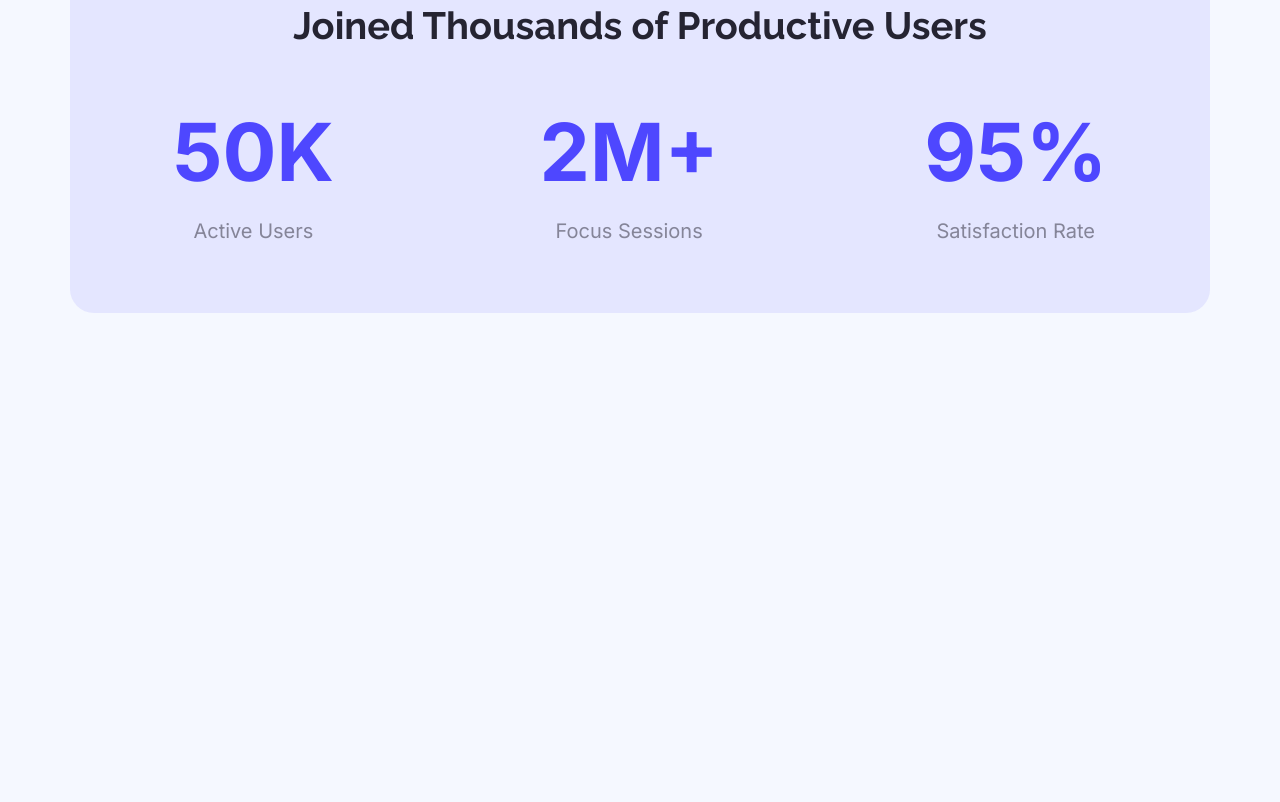
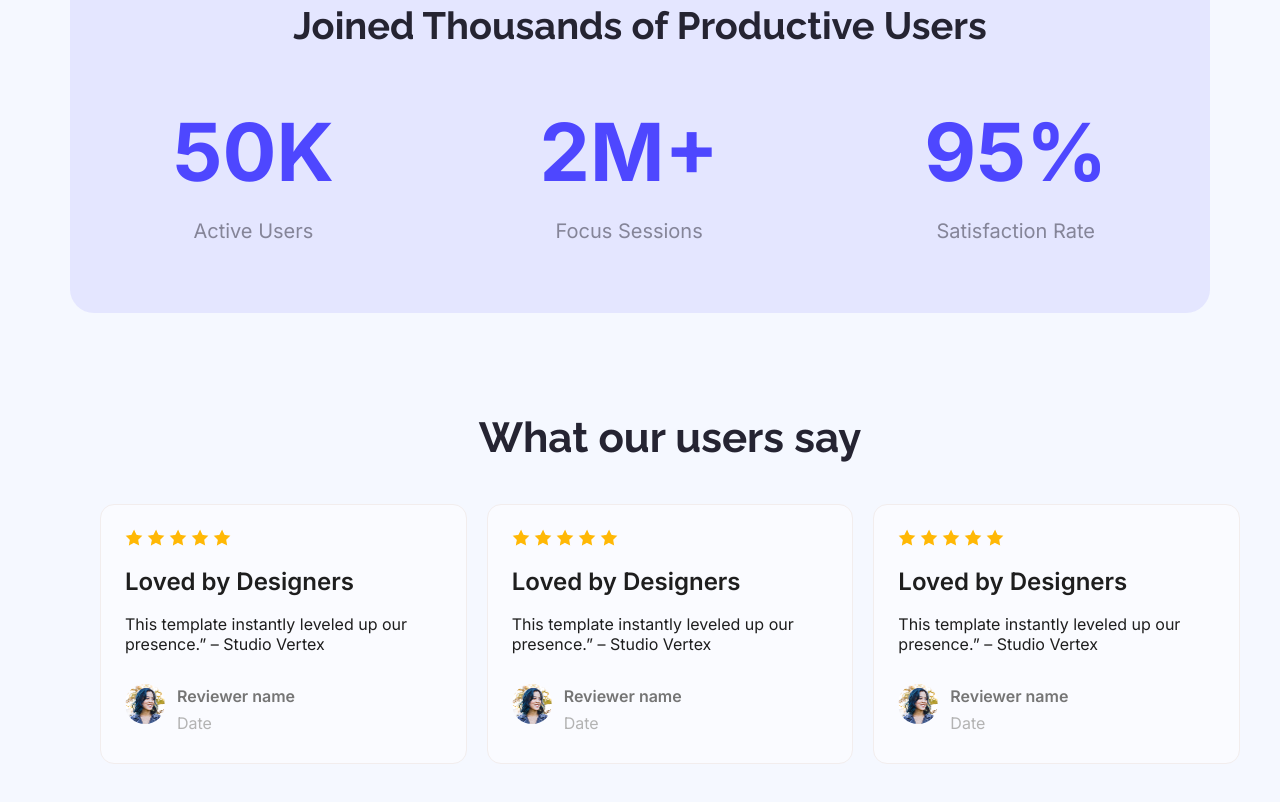
Before and after one commit to Israt-Jahan-Asma/assign-1, a plain HTML site: page index.html in a window 1280 px wide. Shown: the part 1334-2136 px from the top of the page. Before the commit the page ends 1747 px from the top, so only its background shows below. Drawn offline with Linux system fonts and the light colour scheme.

Commit message:
user section done

```diff
--- a/index.html
+++ b/index.html
@@ -57,6 +57,73 @@
         </div>
     </div>
 </div>
+<!-- Users’ Feedback Section -->
+<div class="user">
+    <h3> What our users say</h3>
+    <div class="feedback-card">
+        <div class="feedback-card-1">
+            <div class="rating-img">
+
+                <img src="Assets/icon-star.png" alt="rating">
+                <img src="Assets/icon-star.png" alt="rating">
+                <img src="Assets/icon-star.png" alt="rating">
+                <img src="Assets/icon-star.png" alt="rating">
+                <img src="Assets/icon-star.png" alt="rating">
+            </div>
+            <h4> Loved by Designers</h4>
+            <p>This template instantly leveled up our presence.” – Studio Vertex</p>
+            <div class="author">
+                <img src="Assets/avatar.png" alt="author-img">
+                <div class="author-title">
+                    <h5>Reviewer name </h5>
+                    <p> Date</p>
+                </div>
+            </div>
+        </div>
+        <div class="feedback-card-1">
+            <div class="rating-img">
+
+                <img src="Assets/icon-star.png" alt="rating">
+                <img src="Assets/icon-star.png" alt="rating">
+                <img src="Assets/icon-star.png" alt="rating">
+                <img src="Assets/icon-star.png" alt="rating">
+                <img src="Assets/icon-star.png" alt="rating">
+            </div>
+            <h4> Loved by Designers</h4>
+            <p>This template instantly leveled up our presence.” – Studio Vertex</p>
+            <div class="author">
+                <img src="Assets/avatar.png" alt="author-img">
+                <div class="author-title">
+                    <h5>Reviewer name </h5>
+                    <p> Date</p>
+                </div>
+            </div>
+        </div>
+        <div class="feedback-card-1">
+            <div class="rating-img">
+
+                <img src="Assets/icon-star.png" alt="rating">
+                <img src="Assets/icon-star.png" alt="rating">
+                <img src="Assets/icon-star.png" alt="rating">
+                <img src="Assets/icon-star.png" alt="rating">
+                <img src="Assets/icon-star.png" alt="rating">
+            </div>
+            <h4> Loved by Designers</h4>
+            <p>This template instantly leveled up our presence.” – Studio Vertex</p>
+            <div class="author">
+                <img src="Assets/avatar.png" alt="author-img">
+                <div class="author-title">
+                    <h5>Reviewer name </h5>
+                    <p> Date</p>
+                </div>
+            </div>
+        </div>
+    </div>
+</div>
+
+<!-- Get In Touch Section -->
+
+
 
 </body>
 </html>
--- a/style.css
+++ b/style.css
@@ -144,3 +144,70 @@ padding: 100px 0px;
     color: rgba(37, 36, 50, 0.5);
 
 }
+/*  Users’ Feedback Section */
+.user{
+    width: 1140px;
+    margin: auto;
+    text-align: center;
+    margin: 100px;
+}
+.user h3{
+    font-family: 'raleway';
+    font-size: 42px;
+    color: #252432;
+    font-weight: bold;
+}
+
+.feedback-card{
+    display: flex;
+    gap: 20px;
+    justify-content: space-between;
+    text-align: left;
+
+}
+.feedback-card-1{
+    background: rgba(255, 255, 255, 0.5);
+    padding: 24px;
+    border-radius: 14px;
+    border: 1px solid #F2EDED;
+}
+.feedback-card-1 h4{
+    font-size: 24px;
+    font-family: 'inter';
+    font-weight: 600;
+    line-height: 0px;
+    color: rgba(30, 30, 30, 1);
+}
+.feedback-card-1 p{
+    font-size: 16px;
+    font-family: 'inter';
+    color: rgba(30, 30, 30, 1);
+}
+
+.author{
+    display: flex;
+    gap: 12px;
+    align-items: center;
+    margin: 0px;
+    line-height: 0;
+
+}
+.author img{
+    width: 40px;
+    height: 40px;
+    border-radius: 50%;
+}
+
+.author-title h5{
+    color: #757575;
+    font-weight: 600;
+    font-size: 16px;
+    font-family: 'inter';
+}
+.author-title p{
+    color: #B3B3B3;
+    font-size: 16px;
+    font-family: 'inter';
+}
+
+/* Get In Touch Section */
```
Also changed, not shown: 1 other file.
